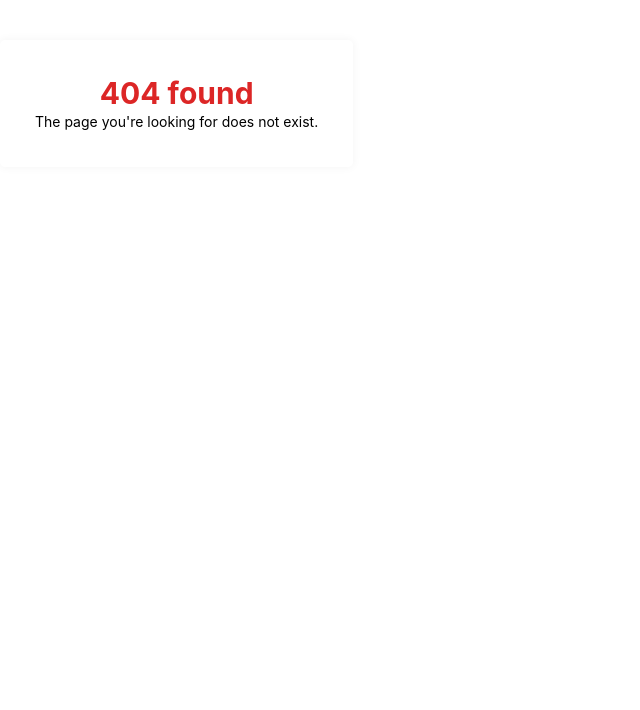
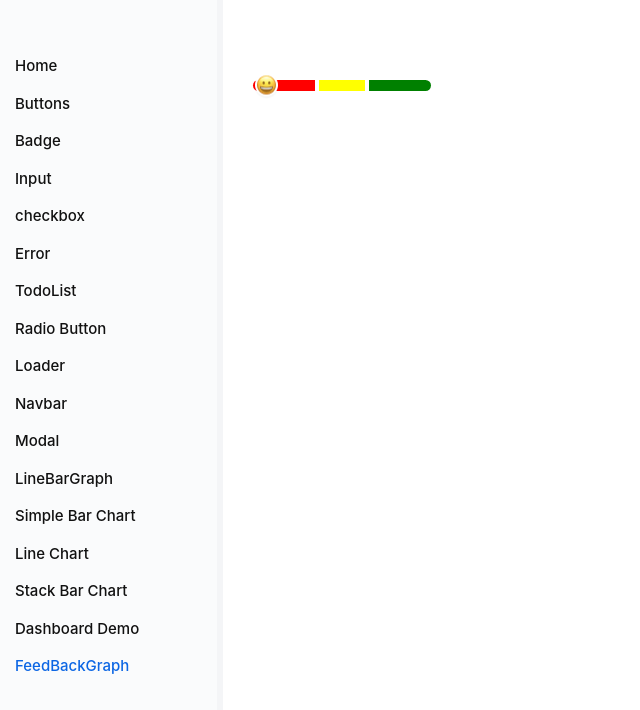
Before and after one commit to christojojo/wacpro-tasks, a React (Vite) app: page /FeedBackGraph in a window 1280 px wide. Before the commit this address had no page. Shown: the top 710 px of the page, without its empty margins (0-640 px from the left). Built offline with nearby package versions, Linux system fonts and the light colour scheme.

Commit message:
feedbackgraph

```diff
--- a/src/App.jsx
+++ b/src/App.jsx
@@ -21,6 +21,8 @@ import ChartPage from './pages/ChartPage';
 import LinechartPage from './pages/LinechartPage';
 import StackBarChart from './components/StackBarChart/StackBarChart';
 import CardsPage from './pages/CardsPage';
+import BarFeedBackPage from './pages/BarFeedBackPage';
+
 
 function App() {
 
@@ -48,6 +50,8 @@ function App() {
       <Route path='/linechart' element={<LinechartPage/>}/>
       <Route path='/stackbarchart' element={<StackBarChart/>}/>
       <Route path='/cards' element={<CardsPage/>}/>
+      <Route path='/FeedBackGraph' element={<BarFeedBackPage/>}/>
+
 
     </Routes>
     </div>
--- a/src/Common/Asset.js
+++ b/src/Common/Asset.js
@@ -2,11 +2,13 @@ const img1 = "/images/card-chart-1.png";
 const line_graph = "/images/line-graph.png";
 const pie = "/images/pie.png";
 const plusBtn = "/images/plus-btn.png";
+const emoji = "/images/emoji.png";
 
 const Assets = {
                img1 ,
                line_graph    ,
                pie    ,
-               plusBtn
+               plusBtn    ,
+               emoji,
             };
 export default Assets;
--- a/src/components/AsideRoute/AsideRoute.jsx
+++ b/src/components/AsideRoute/AsideRoute.jsx
@@ -10,7 +10,7 @@ const isActive = (path) => {
    return location.pathname === path;
 }
     return (
-        <div className='bg-asideBg text-black w-[276px] h-screen  sticky top-0 border-r-[6px] border-asideBorder hidden'>
+        <div className='bg-asideBg text-black w-[276px] h-screen  sticky top-0 border-r-[6px] border-asideBorder '>
             <aside className='p-[15px] mt-[40px] bg-asideBg '>
                 <ul className='*:text-[15px] *:pb-[15px] *:font-medium *:w-fit'>
                     <li className={isActive('/') ? 'text-primary' : ''}>
@@ -65,6 +65,9 @@ const isActive = (path) => {
                     <li className={isActive('/cards') ? "text-primary" : '' }>
                         <Link to='/cards'>Dashboard Demo</Link>
                     </li>
+                    <li className={isActive('/FeedBackGraph') ? "text-primary" : '' }>
+                        <Link to='/FeedBackGraph'>FeedBackGraph</Link>
+                    </li>
                     {/* <li className={isActive('/clickme') ? "text-primary" : '' }>
                         <Link to='/clickme'>Click Me</Link>
                     </li>  */}
--- /dev/null
+++ b/src/components/BarFeedBack/BarFeedBAck.jsx
@@ -0,0 +1,27 @@
+  import React from "react";
+  import Assets from "../../Common/Asset";
+
+  function BarFeedBAck() {
+    const customerRating = { id: "1", Name: "christo", Rating: "0" };
+    const totalRating = "10";
+    const feedbBackValue = customerRating.Rating;
+    console.log(feedbBackValue);
+    const valuePosition = Math.min(feedbBackValue / totalRating * 100, 85);
+    console.log(valuePosition, "percentage");
+    const leftPosition = `${valuePosition}%`;
+
+    return (
+      <div className="relative w-fit">
+        <ul className="flex gap-1 max-w-[178px] w-full *:h-[11px] relative">
+          <li className="bg-[red] w-[65px] rounded-l-full"></li>
+          <li className="bg-[yellow] w-[48px]"></li>
+          <li className="bg-[green] w-[65px] rounded-r-full"></li>
+        </ul>
+        <div className='absolute top-1/2 -translate-y-1/2 ' style={{ left: leftPosition}}>
+          <img src={Assets.emoji} alt="" />
+        </div>
+      </div>
+    );
+  }
+
+  export default BarFeedBAck;
--- /dev/null
+++ b/src/pages/BarFeedBackPage.jsx
@@ -0,0 +1,12 @@
+import React from 'react'
+import BarFeedBAck from '../components/BarFeedBack/BarFeedBAck'
+
+function BarFeedBackPage() {
+  return (
+    <div className='pt-20 w-full' >
+      <BarFeedBAck/>
+    </div>
+  )
+}
+
+export default BarFeedBackPage
--- a/src/pages/LineBarGraphPage.jsx
+++ b/src/pages/LineBarGraphPage.jsx
@@ -3,7 +3,7 @@ import LineBarGraph from '../components/LineBarGraph/LineBarGraph'
 
 function LineBarGraphPage() {
   return (
-    <div>
+    <div className='pt-20'>
     <LineBarGraph></LineBarGraph>
     </div>
   )
```
Also changed, not shown: public/images/emoji.png (added).
